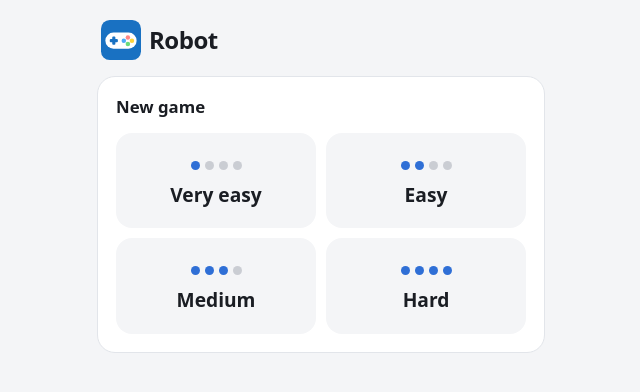
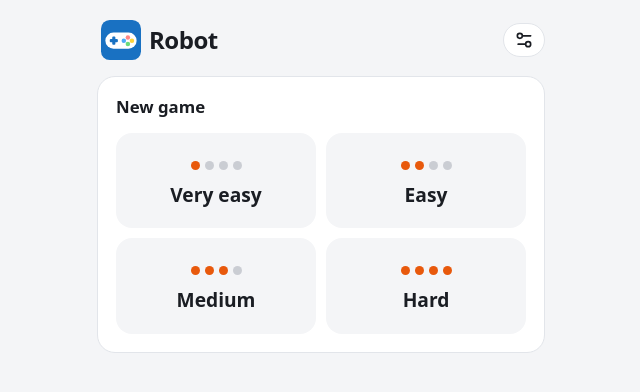
Before and after one commit to mardesnic/des-robot, a React (Vite) app: page / in a window 1280 px wide. Shown: the top 392 px of the page, without its empty margins (319-959 px from the left). Built offline with nearby package versions, Linux system fonts and the light colour scheme.

Commit message:
Orange buttons, like the robot; Settings can be opened before the first game
Co-Authored-By: Claude Opus 5.5 <noreply@anthropic.com>
Claude-Session: https://claude.ai/code/session_01VHugfoXYxvyjNuL4VYHcVB

```diff
--- a/src/App.tsx
+++ b/src/App.tsx
@@ -56,9 +56,7 @@ export default function App() {
     else pushMenu();
     setViewState(next);
   };
-  useBackButton(() => {
-    if (game) setViewState('play');
-  });
+  useBackButton(() => setViewState(game ? 'play' : 'new'));
   const [run, setRun] = useState<{ trace: Run; tick: number }>();
   const [attempt, setAttempt] = useState(0);
   const [celebrating, setCelebrating] = useState(false);
@@ -199,16 +197,22 @@ export default function App() {
                 <Icon name='settings' />
               </button>
             </>
+          ) : game || view === 'settings' ? (
+            <button
+              className='button button--small button--icon'
+              onClick={() => (game ? setView('play') : popMenu())}
+              aria-label={t.close}
+            >
+              <Icon name='close' />
+            </button>
           ) : (
-            game && (
-              <button
-                className='button button--small button--icon'
-                onClick={() => setView('play')}
-                aria-label={t.close}
-              >
-                <Icon name='close' />
-              </button>
-            )
+            <button
+              className='button button--small button--icon'
+              onClick={() => setView('settings')}
+              aria-label={t.settings}
+            >
+              <Icon name='settings' />
+            </button>
           )}
         </div>
       </header>
--- a/src/index.css
+++ b/src/index.css
@@ -4,7 +4,7 @@
   --text: #1a1d23;
   --muted: #6b7280;
   --border: #e2e5ea;
-  --accent: #2f6fd6;
+  --accent: #e8590c;
   --on-accent: #ffffff;
   --go: #2e9e5b;
   --stop: #d9472f;
@@ -36,8 +36,8 @@
     --text: #e8eaee;
     --muted: #9aa1ad;
     --border: #2c3038;
-    --accent: #7d9cff;
-    --on-accent: #0f1320;
+    --accent: #ff922b;
+    --on-accent: #2b1400;
     --go: #3fbf74;
     --stop: #ff7a66;
     --board: #24372b;
--- a/vite.config.ts
+++ b/vite.config.ts
@@ -36,7 +36,7 @@ export default defineConfig({
         name: 'Robot',
         short_name: 'Robot',
         description: 'A path-planning puzzle game for kids that works offline',
-        theme_color: '#f08a24',
+        theme_color: '#e8590c',
         background_color: '#f4f5f7',
         display: 'standalone',
       },
```
